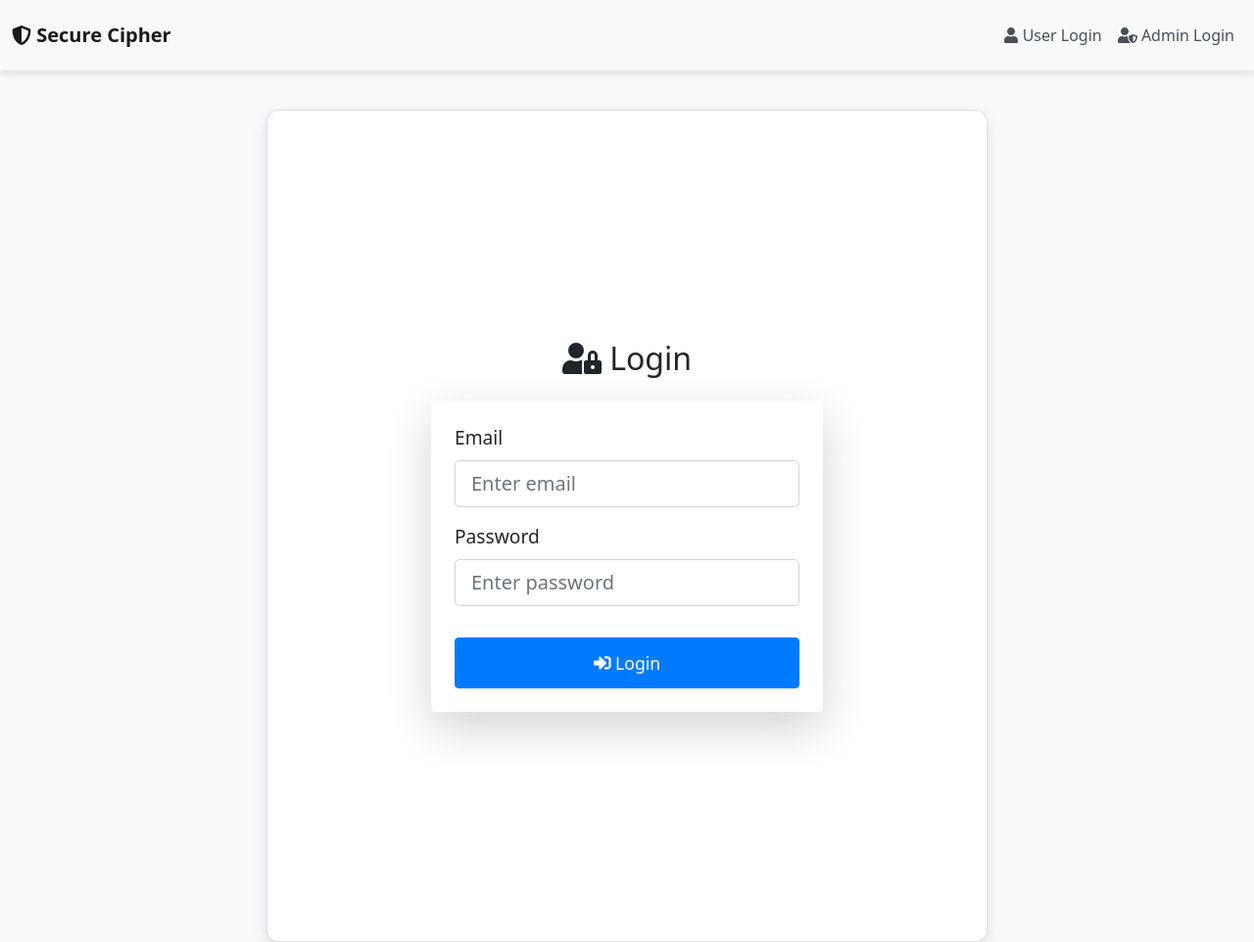
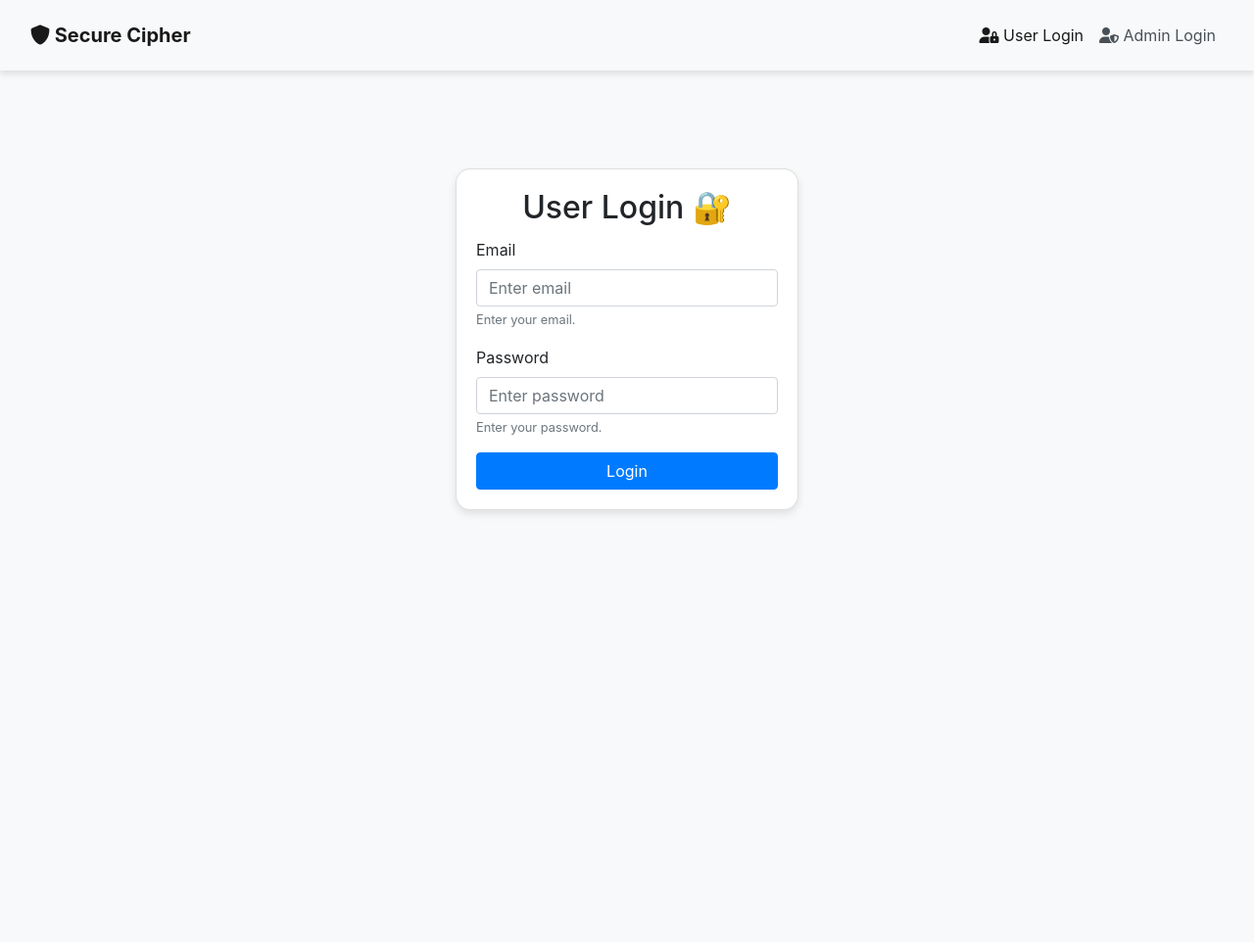
Before and after one commit to FirasKahlaoui/university-codes-and-tps, a Flask app: page /login in a window 1280 px wide. Shown: the whole page at 98% size. After the commit the page ends 525 px from the top, so only its background shows below. Run offline with Flask 2, Linux system fonts and the light colour scheme; some libraries are stand-ins or nearby versions.

Commit message:
Remove the extend base

```diff
--- a/Security/advanced_secure_app/app/templates/login.html
+++ b/Security/advanced_secure_app/app/templates/login.html
@@ -1,27 +1,146 @@
-{% extends "base.html" %}
+<!DOCTYPE html>
+<html lang="en">
 
-{% block title %}Login{% endblock %}
+<head>
+    <meta charset="UTF-8">
+    <meta name="viewport" content="width=device-width, initial-scale=1.0">
+    <title>User Login</title>
+    <link rel="stylesheet" href="https://stackpath.bootstrapcdn.com/bootstrap/4.5.2/css/bootstrap.min.css">
+    <link rel="stylesheet" href="https://cdnjs.cloudflare.com/ajax/libs/font-awesome/6.0.0-beta3/css/all.min.css">
+    <style>
+        body {
+            background-color: #f8f9fa;
+        }
 
-{% block content %}
-<div class="d-flex justify-content-center align-items-center vh-100">
-    <div class="w-100" style="max-width: 400px;">
-        <h2 class="text-center mb-4" style="font-size: 2rem;">
-            <i class="fas fa-user-lock"></i> Login
-        </h2>
-        <form method="POST" class="p-4 shadow-lg rounded bg-white">
-            {{ form.hidden_tag() }}
-            <div class="mb-3">
-                {{ form.email.label(class="form-label", style="font-size: 1.2rem;") }}
-                {{ form.email(class="form-control form-control-lg", placeholder="Enter email") }}
+        .login-container {
+            margin-top: 100px;
+        }
+
+        .login-card {
+            border-radius: 15px;
+            box-shadow: 0 4px 8px rgba(0, 0, 0, 0.1);
+        }
+
+        nav {
+            box-shadow: 0 4px 6px rgba(0, 0, 0, 0.1);
+        }
+
+        .navbar-brand {
+            font-weight: bold;
+            color: #007bff;
+        }
+
+        .navbar-brand:hover {
+            color: #0056b3;
+        }
+
+        .navbar-light .navbar-nav .nav-link {
+            color: #495057;
+        }
+
+        .navbar-light .navbar-nav .nav-link:hover {
+            color: #007bff;
+        }
+
+        .navbar-nav {
+            margin-left: auto;
+            /* Aligns the nav items to the right */
+        }
+    </style>
+</head>
+
+<body>
+    <!-- Navigation Bar -->
+    <nav class="navbar navbar-expand-lg navbar-light bg-light py-3">
+        <div class="container-fluid">
+            <a class="navbar-brand" href="{{ url_for('index') }}">
+                <i class="fas fa-shield-alt"></i> Secure Cipher
+            </a>
+            <button class="navbar-toggler" type="button" data-bs-toggle="collapse" data-bs-target="#navbarNav"
+                aria-controls="navbarNav" aria-expanded="false" aria-label="Toggle navigation">
+                <span class="navbar-toggler-icon"></span>
+            </button>
+            <div class="collapse navbar-collapse" id="navbarNav">
+                <ul class="navbar-nav ms-auto">
+                    {% if current_user.is_authenticated %}
+                    <li class="nav-item">
+                        <a class="nav-link" href="{{ url_for('main.logout') }}">
+                            <i class="fas fa-sign-out-alt"></i> Logout
+                        </a>
+                    </li>
+                    {% else %}
+                    <li class="nav-item">
+                        <a class="nav-link active" href="{{ url_for('main.login') }}">
+                            <i class="fas fa-user-lock"></i> User Login
+                        </a>
+                    </li>
+                    <li class="nav-item">
+                        <a class="nav-link" href="{{ url_for('main.admin_login') }}">
+                            <i class="fas fa-user-shield"></i> Admin Login
+                        </a>
+                    </li>
+                    {% endif %}
+                </ul>
             </div>
-            <div class="mb-3">
-                {{ form.password.label(class="form-label", style="font-size: 1.2rem;") }}
-                {{ form.password(class="form-control form-control-lg", placeholder="Enter password") }}
+        </div>
+    </nav>
+
+    <div class="container login-container">
+        <div class="row justify-content-center">
+            <div class="col-md-4">
+                <div class="card login-card">
+                    <div class="card-body">
+                        <h2 class="card-title text-center">User Login 🔐</h2>
+                        <form method="POST" id="userLoginForm" onsubmit="return validateForm()">
+                            <div class="form-group">
+                                <label for="email">Email</label>
+                                <input type="email" class="form-control" id="email" name="email"
+                                    placeholder="Enter email" required>
+                                <div class="invalid-feedback">Please enter a valid email address.</div>
+                                <small id="emailHelp" class="form-text text-muted">Enter your email.</small>
+                            </div>
+                            <div class="form-group">
+                                <label for="password">Password</label>
+                                <input type="password" class="form-control" id="password" name="password"
+                                    placeholder="Enter password" required>
+                                <div class="invalid-feedback">Please enter your password.</div>
+                                <small id="passwordHelp" class="form-text text-muted">Enter your password.</small>
+                            </div>
+                            <button type="submit" class="btn btn-primary w-100">Login</button>
+                        </form>
+                    </div>
+                </div>
             </div>
-            <button type="submit" class="btn btn-primary w-100 mt-3" style="font-size: 1.1rem; padding: 0.75rem;">
-                <i class="fas fa-sign-in-alt"></i> Login
-            </button>
-        </form>
+        </div>
     </div>
-</div>
-{% endblock %}
+
+    <script>
+        function validateForm() {
+            const email = document.getElementById('email');
+            const password = document.getElementById('password');
+
+            // Simple validation for empty fields
+            if (!email.value.trim()) {
+                email.classList.add('is-invalid');
+                return false;
+            } else {
+                email.classList.remove('is-invalid');
+            }
+
+            if (!password.value.trim()) {
+                password.classList.add('is-invalid');
+                return false;
+            } else {
+                password.classList.remove('is-invalid');
+            }
+
+            return true; // Form is valid
+        }
+    </script>
+
+    <script src="https://code.jquery.com/jquery-3.5.1.slim.min.js"></script>
+    <script src="https://cdn.jsdelivr.net/npm/@popperjs/core@2.0.7/dist/umd/popper.min.js"></script>
+    <script src="https://stackpath.bootstrapcdn.com/bootstrap/4.5.2/js/bootstrap.min.js"></script>
+</body>
+
+</html>
```
Also changed, not shown: Security/advanced_secure_app/app/site.db, 1 other file.
